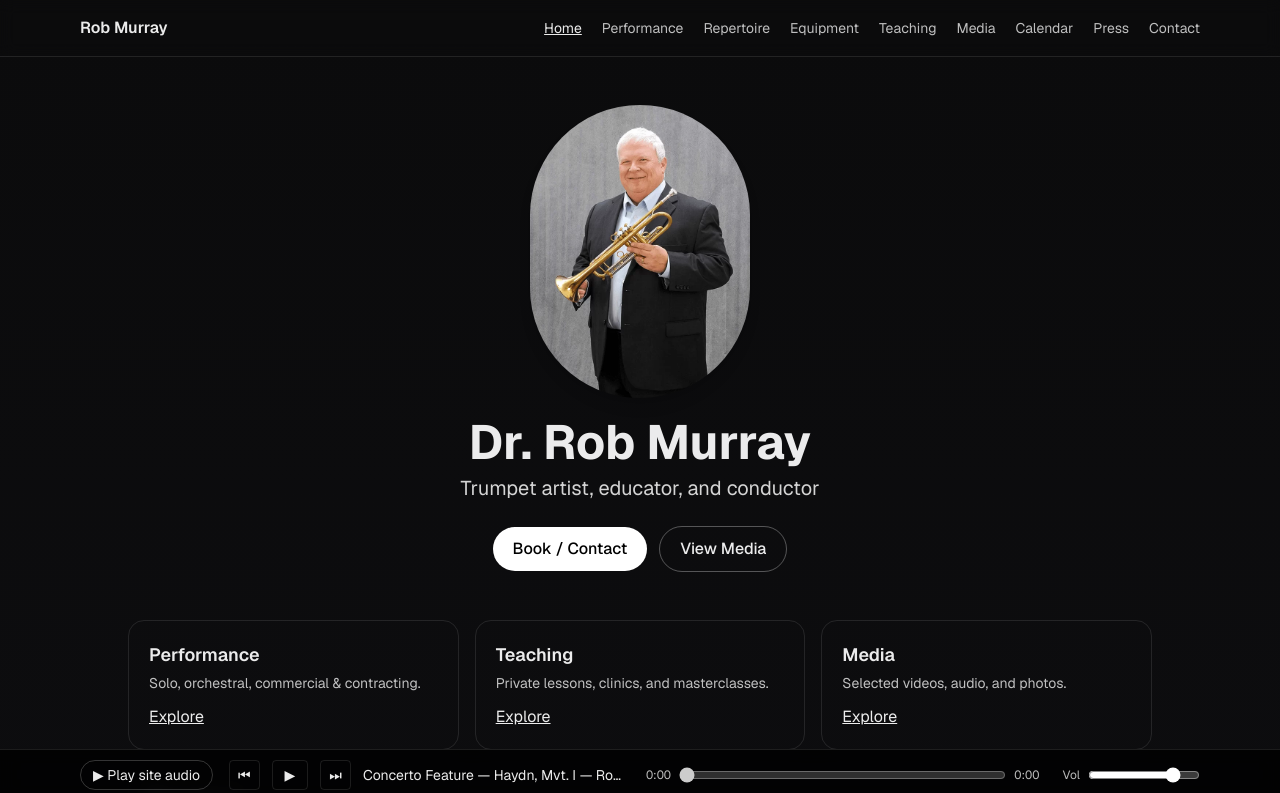
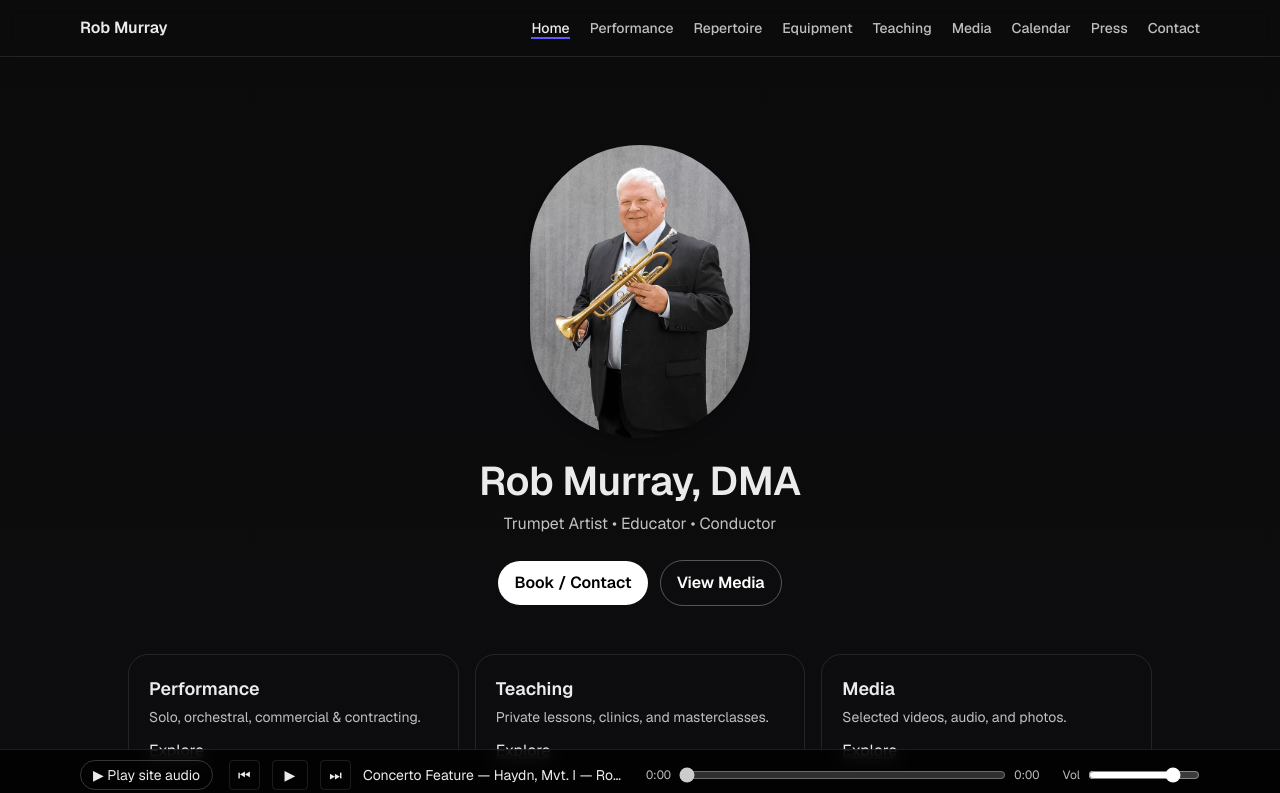
Before and after one commit to rpoole444/dr-murray-website, a Next.js app: page / in a window 1280 px wide. Shown: the top 793 px of the page. Built offline with nearby package versions, Linux system fonts and the light colour scheme.

Commit message:
update styling

```diff
--- a/src/app/globals.css
+++ b/src/app/globals.css
@@ -63,7 +63,50 @@ body {
   padding-bottom: 2px;
 }
 
-/* Remove the old global link rules you had:
-   a { text-underline-offset: 3px; }
-   a:hover { text-decoration-thickness: 2px; }
-*/
+/* --- Typography scale & rhythm --- */
+:root {
+  --leading-tight: 1.15;
+  --leading-copy: 1.6;
+  --tracking-tight: -0.01em;
+  --radius-xl: 1rem;      /* 16px rounded */
+  --radius-2xl: 1.25rem;  /* 20px rounded */
+}
+
+/* Headings: tighter tracking and leading */
+.h1 { font-size: clamp(2rem, 4vw, 2.5rem); line-height: var(--leading-tight); letter-spacing: var(--tracking-tight); }
+.h2 { font-size: clamp(1.5rem, 3vw, 2rem); line-height: var(--leading-tight); letter-spacing: var(--tracking-tight); }
+.h3 { font-size: 1.25rem; line-height: 1.3; }
+
+/* Copy */
+.prose { line-height: var(--leading-copy); font-size: 15px; }
+
+/* Subtle card surface + gradient edge */
+.surface {
+  border: 1px solid var(--border);
+  border-radius: var(--radius-2xl);
+  background: linear-gradient(180deg, rgba(255,255,255,0.04), rgba(255,255,255,0.02));
+  transition: background 150ms ease, transform 150ms ease, border-color 150ms ease;
+}
+.surface:hover { background: rgba(255,255,255,0.06); transform: translateY(-1px); }
+
+/* Inset divider (for card headers/footers) */
+.rule {
+  border-top: 1px solid rgba(255,255,255,0.08);
+}
+
+/* Buttons (base; variants in ui.tsx will compose these) */
+.btn {
+  display: inline-flex; align-items: center; justify-content: center;
+  padding: 0.625rem 1rem; border-radius: 999px; font-weight: 600;
+  transition: opacity 150ms ease, background 150ms ease, transform 150ms ease;
+}
+.btn:active { transform: translateY(1px); }
+
+/* Quiet small caps label (for overlines) */
+.label {
+  font-size: 11px; letter-spacing: 0.08em; text-transform: uppercase;
+  color: var(--foreground-secondary);
+}
+
+/* Hero portrait polish */
+.portrait { border-radius: 9999px; box-shadow: 0 10px 30px rgba(0,0,0,.4); outline: 1px solid rgba(255,255,255,.12); outline-offset: -1px; }
--- a/src/app/page.tsx
+++ b/src/app/page.tsx
@@ -27,8 +27,8 @@ export default function Home() {
   return (
     <main className="min-h-screen px-6 py-12">
       {/* HERO */}
-      <section className="max-w-5xl mx-auto text-center">
-        <Image
+<section className="max-w-4xl mx-auto px-4 pt-10 text-center">
+          <Image
           src="/images/rob-murray-p-mauriat-artist-0.webp"
           alt="Portrait of Dr. Rob Murray holding a trumpet"
           width={220}
@@ -36,12 +36,9 @@ export default function Home() {
           className="rounded-full shadow-lg mx-auto"
           priority
         />
-        <h1 className="text-4xl md:text-5xl font-bold mt-5">Dr. Rob&nbsp;Murray</h1>
-        <p className="text-lg md:text-xl mt-2 text-neutral-300">
-          Trumpet artist, educator, and conductor
-        </p>
+        <h1 className="h1 font-semibold mt-5">Rob Murray, DMA</h1>
+        <p className="text-secondary mt-2">Trumpet Artist • Educator • Conductor</p>
 
-        {/* Primary CTA */}
         <div className="mt-6 flex items-center justify-center gap-3">
           <ButtonLink href="/contact">Book / Contact</ButtonLink>
           <ButtonLink href="/media" variant="secondary">View Media</ButtonLink>
--- a/src/components/MediaTabs.tsx
+++ b/src/components/MediaTabs.tsx
@@ -1,51 +1,78 @@
 'use client';
+
 import { useState } from 'react';
 import Image from 'next/image';
-import type { Video, Track, Photo } from '@/types/media';
 
-export default function MediaTabs({ videos, audio, photos }:{
-  videos: Video[]; audio: Track[]; photos: Photo[];
+type Video = { id: string; title: string; url: string; credits?: string };
+type Track = { id: string; title: string; src: string; credits?: string };
+type Photo = { id: string; src: string; alt: string; credit?: string };
+
+export default function MediaTabs({
+  videos,
+  audio,
+  photos,
+}: {
+  videos: Video[];
+  audio: Track[];
+  photos: Photo[];
 }) {
-  const [tab, setTab] = useState<'video'|'audio'|'photos'>('video');
+  const [tab, setTab] = useState<'video' | 'audio' | 'photos'>('video');
+
+  // Helper to ensure privacy-friendly embeds
+  const toEmbedSrc = (url: string) => {
+    const embed = url.includes('embed') ? url : url.replace('watch?v=', 'embed/');
+    return embed.replace('youtube.com', 'youtube-nocookie.com');
+  };
 
   return (
     <section className="max-w-5xl mx-auto px-4">
+      {/* Tabs */}
       <div className="flex gap-2 mb-6">
-        {(['video','audio','photos'] as const).map((t) => (
+        {(['video', 'audio', 'photos'] as const).map((t) => (
           <button
             key={t}
             onClick={() => setTab(t)}
-            className={`px-3 py-1 rounded-full border ${tab===t ? 'bg-white text-black' : 'text-white'}`}
-            aria-pressed={tab===t}
+            className={`px-3 py-1.5 rounded-full text-sm border ${
+              tab === t ? 'bg-white text-black' : 'border-white/20 text-white/90 hover:bg-white/5'
+            }`}
+            aria-pressed={tab === t}
           >
-            {t[0].toUpperCase()+t.slice(1)}
+            {t[0].toUpperCase() + t.slice(1)}
           </button>
         ))}
       </div>
 
-      {tab==='video' && (
+      {/* Videos */}
+      {tab === 'video' && (
         <div className="grid md:grid-cols-2 gap-6">
           {videos.map((v) => (
-            <div key={v.id} className="aspect-video">
+            <div key={v.id} className="aspect-video rounded-xl border border-white/10 overflow-hidden">
               <iframe
-                title={v.title}
-                src={v.url.includes('embed') ? v.url : v.url.replace('watch?v=', 'embed/')}
+                className="w-full h-full"
+                src={toEmbedSrc(v.url)}
                 loading="lazy"
-                className="w-full h-full"
                 allow="accelerometer; clipboard-write; encrypted-media; gyroscope; picture-in-picture"
                 allowFullScreen
+                title={v.title}
               />
-              <p className="mt-2 text-sm">{v.title}{v.credits ? ` — ${v.credits}` : ''}</p>
+              <p className="mt-2 text-sm">
+                {v.title}
+                {v.credits ? ` — ${v.credits}` : ''}
+              </p>
             </div>
           ))}
         </div>
       )}
 
-      {tab==='audio' && (
+      {/* Audio */}
+      {tab === 'audio' && (
         <ul className="space-y-4">
           {audio.map((a) => (
             <li key={a.id}>
-              <p className="font-medium">{a.title}{a.credits ? ` — ${a.credits}` : ''}</p>
+              <p className="font-medium">
+                {a.title}
+                {a.credits ? ` — ${a.credits}` : ''}
+              </p>
               <audio controls preload="none" className="w-full">
                 <source src={a.src} />
               </audio>
@@ -53,23 +80,24 @@ export default function MediaTabs({ videos, audio, photos }:{
           ))}
         </ul>
       )}
-      {tab==='photos' && (
+
+      {/* Photos */}
+      {tab === 'photos' && (
         <div className="grid grid-cols-2 md:grid-cols-3 gap-3">
           {photos.map((p) => (
             <figure key={p.id}>
               <Image
                 src={p.src}
                 alt={p.alt}
-                width={600}
-                height={400}
-                className="w-full h-auto rounded"
+                width={640}
+                height={480}
+                className="w-full h-auto rounded-lg ring-1 ring-white/10"
               />
-              {p.credit && <figcaption className="text-xs mt-1">© {p.credit}</figcaption>}
+              {p.credit && <figcaption className="text-xs mt-1 opacity-80">© {p.credit}</figcaption>}
             </figure>
           ))}
         </div>
       )}
-
     </section>
   );
 }
--- a/src/components/Navbar.tsx
+++ b/src/components/Navbar.tsx
@@ -34,7 +34,9 @@ export default function Navbar() {
               <li key={l.href}>
                 <Link
                   href={l.href}
-                  className={`transition-opacity hover:opacity-100 ${active ? 'opacity-100 underline' : 'opacity-80'}`}
+                  className={`transition-opacity hover:opacity-100 no-underline font-medium ${
+                    active ? 'opacity-100 nav-ink' : 'opacity-80'
+                  }`}
                   aria-current={active ? 'page' : undefined}
                 >
                   {l.label}
@@ -69,12 +71,13 @@ export default function Navbar() {
                 <li key={l.href}>
                   <Link
                     href={l.href}
-                    className={`block py-1 ${active ? 'underline' : 'opacity-90'}`}
+                    className={`block py-2 text-sm font-medium ${active ? 'nav-ink' : 'opacity-90 no-underline'}`}
                     onClick={() => setOpen(false)}
                     aria-current={active ? 'page' : undefined}
                   >
                     {l.label}
                   </Link>
+
                 </li>
               );
             })}
--- a/src/components/ui.tsx
+++ b/src/components/ui.tsx
@@ -1,13 +1,14 @@
-import Link, { LinkProps } from 'next/link';
+import Link, { type LinkProps } from 'next/link';
 import * as React from 'react';
 
-type Variant = 'primary' | 'secondary';
+type Variant = 'primary' | 'secondary' | 'ghost';
 
-const base =
-  'inline-flex items-center justify-center rounded-full px-5 py-2.5 font-medium focus:outline-none focus-visible:ring-2 focus-visible:ring-offset-2';
+const base = 'btn';
+
 const styles: Record<Variant, string> = {
-  primary: 'bg-white text-black hover:opacity-90 focus-visible:ring-white',
-  secondary: 'border border-white/30 hover:bg-white/10 focus-visible:ring-white',
+  primary: 'bg-white text-black hover:opacity-90 focus-visible:ring-2 focus-visible:ring-white',
+  secondary: 'border border-white/30 text-white hover:bg-white/10 focus-visible:ring-2 focus-visible:ring-white',
+  ghost: 'text-white/90 hover:bg-white/5',
 };
 
 export type ButtonProps = React.ButtonHTMLAttributes<HTMLButtonElement> & {
@@ -18,13 +19,11 @@ export function Button({ variant = 'primary', className = '', ...props }: Button
   return <button className={`${base} ${styles[variant]} ${className}`} {...props} />;
 }
 
-export type ButtonLinkProps = Omit<React.AnchorHTMLAttributes<HTMLAnchorElement>, 'href'> &
-  LinkProps & {
-    variant?: Variant;
-    className?: string;
-    children: React.ReactNode;
-  };
-
+export type ButtonLinkProps = Omit<React.AnchorHTMLAttributes<HTMLAnchorElement>, 'href'> & LinkProps & {
+  variant?: Variant;
+  className?: string;
+  children: React.ReactNode;
+};
 export function ButtonLink({ href, children, variant = 'primary', className = '', ...props }: ButtonLinkProps) {
   return (
     <Link href={href} className={`${base} ${styles[variant]} ${className}`} {...props}>
@@ -32,3 +31,8 @@ export function ButtonLink({ href, children, variant = 'primary', className = ''
     </Link>
   );
 }
+
+export type CardProps = React.HTMLAttributes<HTMLDivElement> & { as?: React.ElementType; className?: string; };
+export function Card({ as: Cmp = 'div', className = '', ...props }: CardProps) {
+  return <Cmp className={`surface p-5 ${className}`} {...props} />;
+}
```
